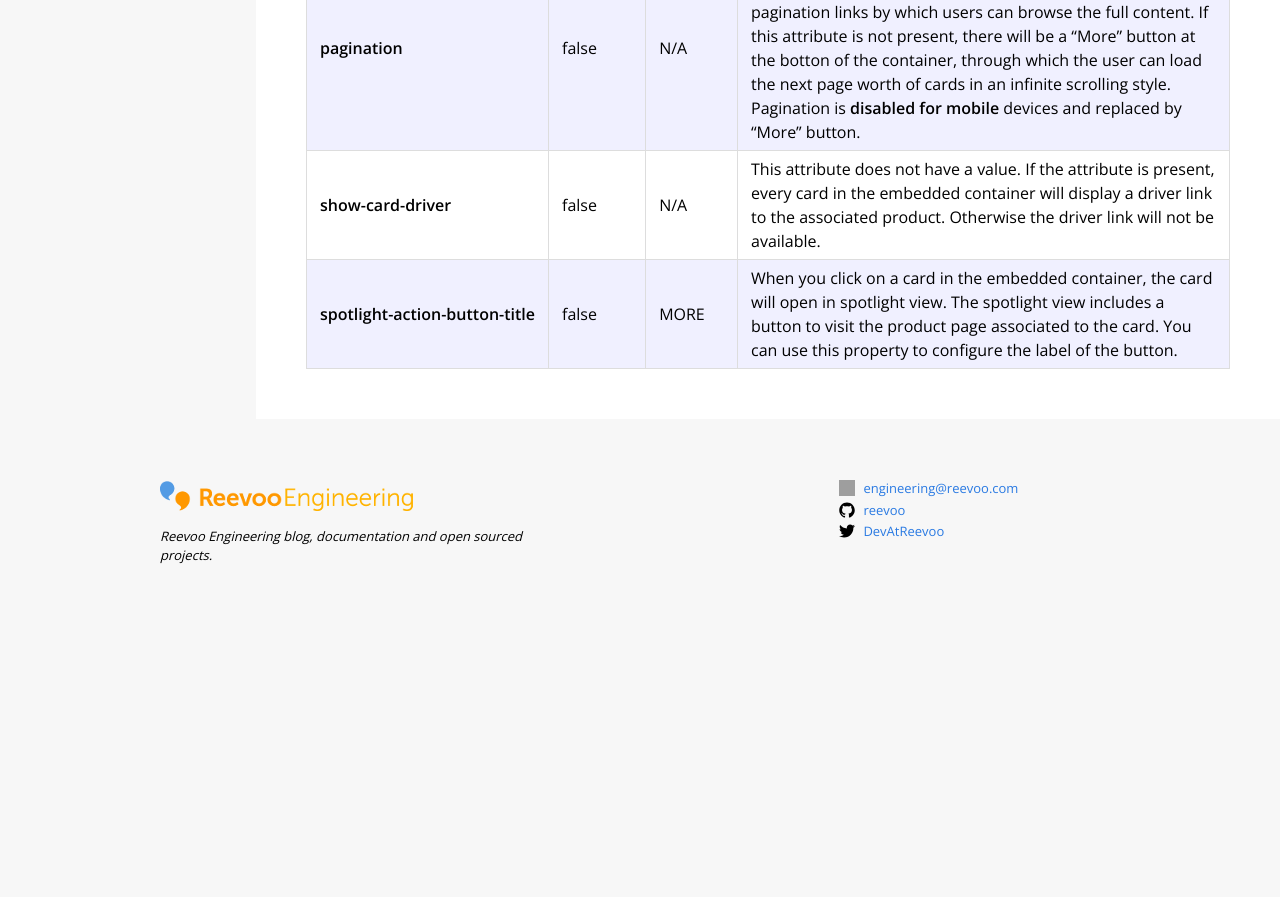
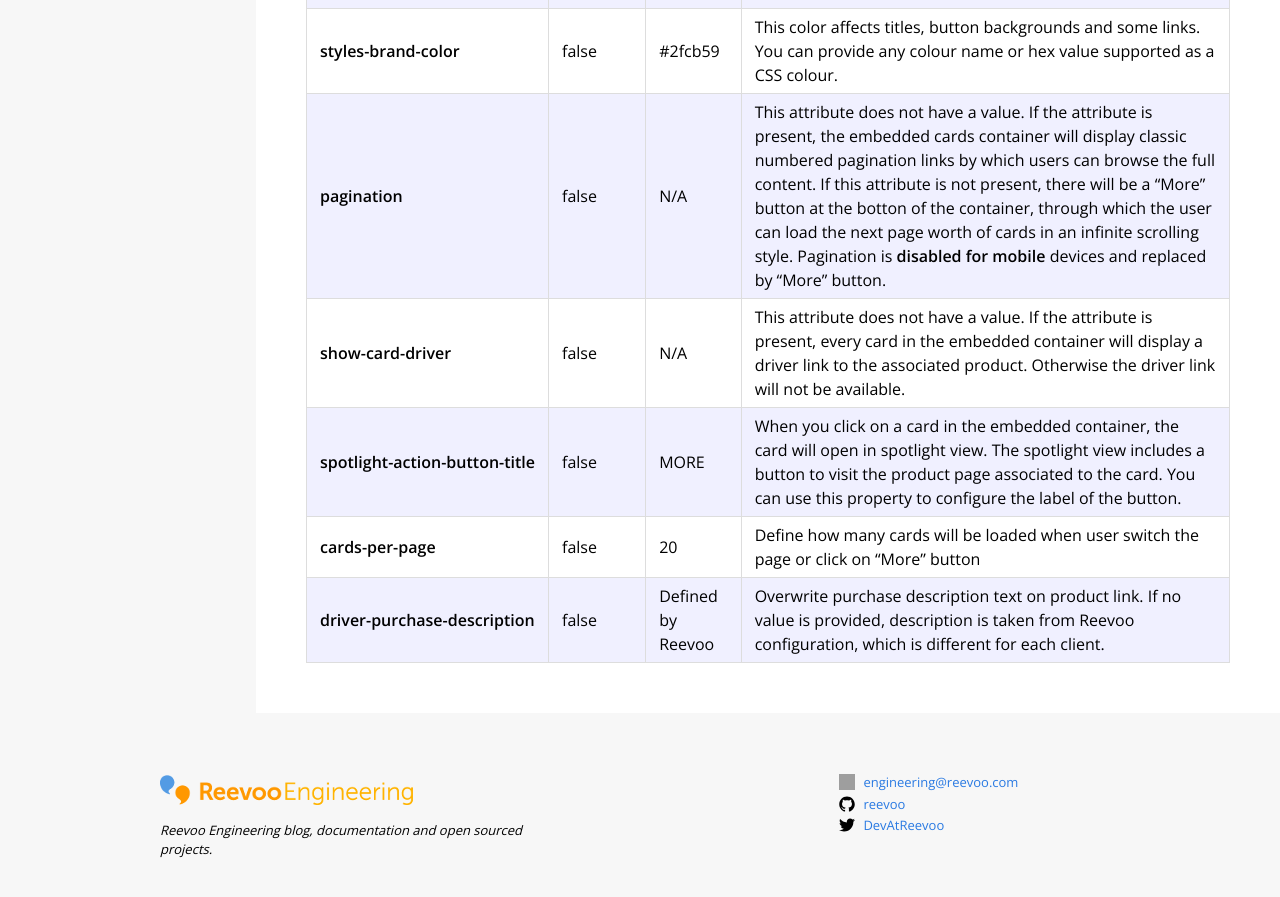
Before and after one commit to reevoo/reevoo.github.io, a Jekyll site: the page built from docs/experiences/experiences-getting-started.markdown, in a window 1280 px wide and 900 px high, scrolled down 5582 px. Shown: the top 897 px of the window. Built offline with Jekyll 4.4.1, drawn with Linux system fonts in a browser that asks for light colours; before the commit the page ends 6188 px from its top, so only the background shows below that; some of the changed text lies outside the part shown; grey boxes are pictures that could not be loaded.

Commit message:
Add configuration option for cards-per-page and driver-purchase-description
- ticket: https://reevoo.atlassian.net/browse/EX-1595
- ticket: https://reevoo.atlassian.net/browse/EX-1520

````diff
--- a/docs/experiences/experiences-getting-started.markdown
+++ b/docs/experiences/experiences-getting-started.markdown
@@ -91,7 +91,8 @@ anywhere in your page by adding the following web component html (with your own
     show-teaser-cards-driver
     show-teaser-cards-text
     show-overlay-cards-driver
-    target-url="http://www.abc123.com/scotland/walking" />
+    target-url="http://www.abc123.com/scotland/walking"
+    driver-purchase-description="Holiday booked" />
 ```
 
 Find below a description of each of the attributes in the web component:
@@ -109,7 +110,8 @@ Find below a description of each of the attributes in the web component:
 | <nobr>show&#45;teaser&#45;cards&#45;driver</nobr> | false | N/A | This attribute does not have a value. If the attribute is present, every card in the teaser will display a driver link to the associated product. Otherwise the driver link will not be available. |
 | show-teaser-cards-text | false | N/A | This attribute does not have a value. If the attribute is present, caption text will be hidden on the teaser cards, which will only display user name, location, and image. Otherwise, caption text will be displayed along. |
 | <nobr>show&#45;overlay&#45;cards&#45;driver</nobr> | false | N/A | This attribute does not have a value. If the attribute is present, every card in the overlay collection will display a driver link to the associated product. Otherwise the driver link will not be available. |
-| target-url | false | N/A | As default, click on teaser will open overlay collection. But there can be the case where you want to redirect user to specific url. In this case pass the url as a value of *target-url* attribute |
+| <nobr>target&#45;url</nobr>  | false | N/A | As default, click on teaser will open overlay collection. But there can be the case where you want to redirect user to specific url. In this case pass the url as a value of *target-url* attribute |
+| <nobr>driver&#45;purchase&#45;description</nobr>  | false | Defined by Reevoo | Overwrite purchase description text on product link. If no value is provided, description is taken from Reevoo configuration, which is different for each client. |
 
 **2) Request a specific teaser by its ID**
 
@@ -154,7 +156,9 @@ To include experiences embedded in your page, make sure the page has been setup
     pagination
     styles-brand-color="red"
     show-card-driver
-    spotlight-action-button-title="VIEW COTTAGE" />
+    spotlight-action-button-title="VIEW COTTAGE"
+    cards-per-page="10"
+    driver-purchase-description="Holiday booked" />
 ```
 
 Find below a description of each of the attributes in the web component:
@@ -170,3 +174,5 @@ Find below a description of each of the attributes in the web component:
 | pagination | false | N/A | This attribute does not have a value. If the attribute is present, the embedded cards container will display classic numbered pagination links by which users can browse the full content. If this attribute is not present, there will be a "More" button at the botton of the container, through which the user can load the next page worth of cards in an infinite scrolling style. Pagination is **disabled for mobile** devices and replaced by "More" button.|
 | <nobr>show-card-driver</nobr> | false | N/A | This attribute does not have a value. If the attribute is present, every card in the embedded container will display a driver link to the associated product. Otherwise the driver link will not be available. |
 | <nobr>spotlight-action-button-title</nobr> | false | MORE | When you click on a card in the embedded container, the card will open in spotlight view. The spotlight view includes a button to visit the product page associated to the card. You can use this property to configure the label of the button. |
+| <nobr>cards&#45;per&#45;page</nobr>  | false | 20 | Define how many cards will be loaded when user switch the page or click on "More" button |
+| <nobr>driver&#45;purchase&#45;description</nobr>  | false | Defined by Reevoo | Overwrite purchase description text on product link. If no value is provided, description is taken from Reevoo configuration, which is different for each client. |
````
